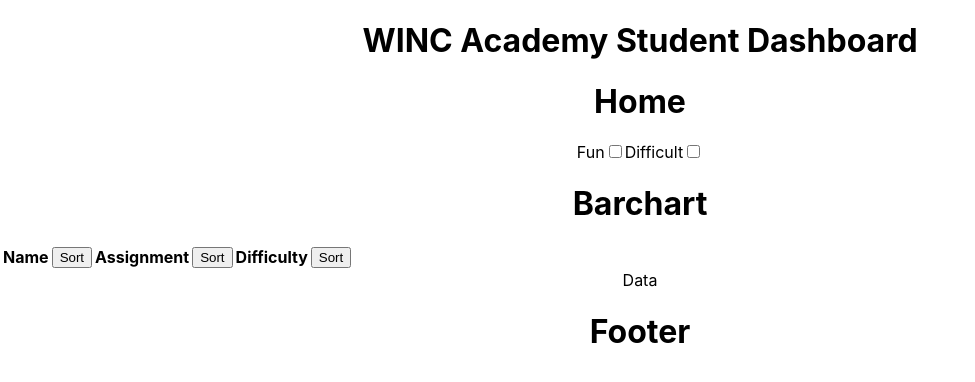
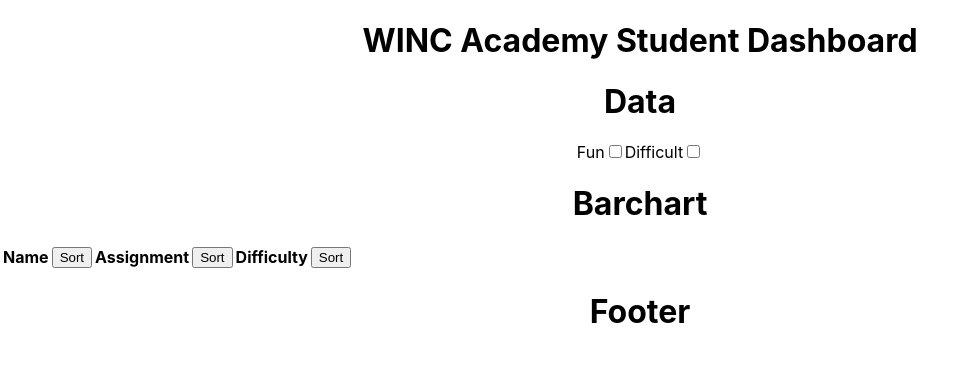
Before and after one commit to Chaira-Joel/dashboard-chaira, a React (Create React App) app: page / in a window 1280 px wide. Shown: the top 382 px of the page, without its empty margins (0-975 px from the left). Built offline with nearby package versions, Linux system fonts and the light colour scheme.

Commit message:
installed Victory

```diff
--- a/package.json
+++ b/package.json
@@ -10,6 +10,7 @@
     "react": "^18.2.0",
     "react-dom": "^18.2.0",
     "react-scripts": "5.0.1",
+    "victory": "^36.6.8",
     "web-vitals": "^2.1.4"
   },
   "scripts": {
--- a/src/Components/Home.js
+++ b/src/Components/Home.js
@@ -1,15 +1,18 @@
 import React from "react"
+import StudentData from "../StudentData/StudentData";
 
     class HomePage extends React.Component{
     constructor(props) {
         super(props);
-        this.state = {};
+        this.state = {
+            StudentData
+        };
     }
 
     render() {
         return (
             <div>
-                <h1>Home</h1>
+                <h1>Data</h1>
 
             </div>
         );
--- a/src/StudentData/StudentData.js
+++ b/src/StudentData/StudentData.js
@@ -17,7 +17,9 @@ function StudentData(){
     }, [])
 
     return(
-        <div>Data</div>
+        <div>
+
+        </div>
     )
 }
 
```
Also changed, not shown: 1 other file (tests, documents, lock files or other folders).
